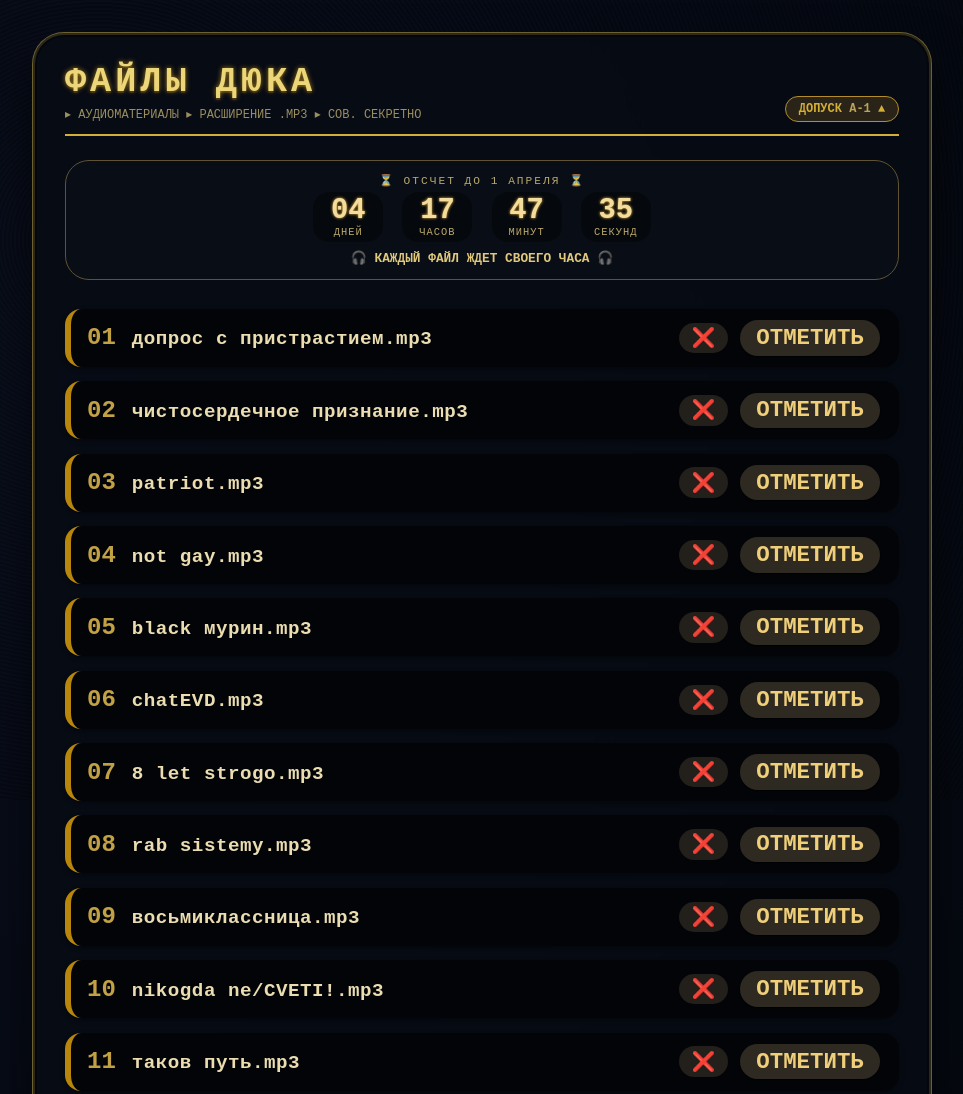
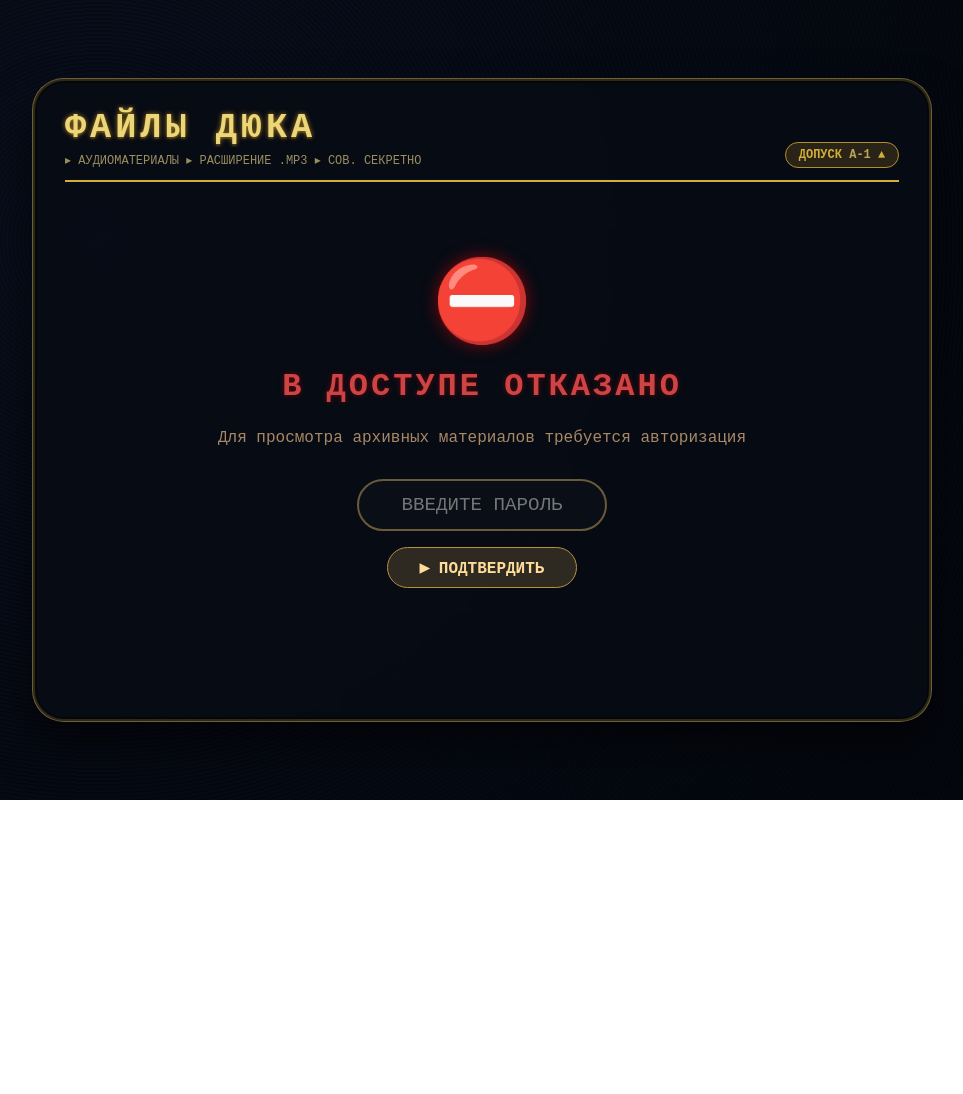
Before and after one commit to kissska123/filesduk, a plain HTML site: page index.html in a window 1280 px wide. Shown: the top 1094 px of the page, without its empty margins (158-1121 px from the left). After the commit the page ends 800 px from the top, so only its background shows below. Drawn offline with Linux system fonts and the light colour scheme.

Commit message:
Update index.html

```diff
--- a/index.html
+++ b/index.html
@@ -3,7 +3,7 @@
 <head>
     <meta charset="UTF-8">
     <meta name="viewport" content="width=device-width, initial-scale=1.0, user-scalable=yes">
-    <title>ФАЙЛЫ ДЮКА — АУДИОАРХИВ</title>
+    <title>ФАЙЛЫ ДЮКА — ДОСТУП ОГРАНИЧЕН</title>
     <style>
         * {
             margin: 0;
@@ -22,7 +22,6 @@
             position: relative;
         }
 
-        /* Эффект шума / зерна */
         body::before {
             content: "";
             position: fixed;
@@ -35,7 +34,7 @@
             z-index: 1;
         }
 
-        /* ГЛАВНЫЙ КОНТЕЙНЕР */
+        /* Главный контейнер */
         .dossier {
             max-width: 900px;
             width: 100%;
@@ -49,7 +48,6 @@
             z-index: 2;
         }
 
-        /* шапка с грифом */
         .header {
             border-bottom: 2px solid #d4af37;
             margin-bottom: 1.5rem;
@@ -89,7 +87,93 @@
             font-family: monospace;
         }
 
-        /* ТАЙМЕР (счетчик до 1 апреля) */
+        /* Блок отказа в доступе */
+        .access-denied {
+            text-align: center;
+            padding: 3rem 1rem;
+        }
+
+        .denied-icon {
+            font-size: 5rem;
+            margin-bottom: 1rem;
+            filter: drop-shadow(0 0 8px rgba(255, 0, 0, 0.5));
+        }
+
+        .denied-title {
+            font-size: 2rem;
+            font-weight: bold;
+            color: #c44;
+            text-transform: uppercase;
+            letter-spacing: 3px;
+            margin-bottom: 1.5rem;
+            text-shadow: 0 0 5px rgba(200, 0, 0, 0.5);
+        }
+
+        .denied-message {
+            font-size: 1rem;
+            color: #aa8866;
+            margin-bottom: 2rem;
+            font-family: monospace;
+        }
+
+        .password-form {
+            display: flex;
+            flex-direction: column;
+            align-items: center;
+            gap: 1rem;
+        }
+
+        .password-input {
+            background: #0a0e16;
+            border: 2px solid #6a5a3a;
+            padding: 0.8rem 1.5rem;
+            font-size: 1.2rem;
+            font-family: monospace;
+            color: #ecd67a;
+            border-radius: 3rem;
+            width: 250px;
+            text-align: center;
+            outline: none;
+            transition: 0.2s;
+        }
+
+        .password-input:focus {
+            border-color: #d4af37;
+            box-shadow: 0 0 12px rgba(212, 175, 55, 0.4);
+        }
+
+        .password-btn {
+            background: #2e2a22;
+            border: 1px solid #b98f40;
+            color: #ffdd99;
+            padding: 0.6rem 2rem;
+            border-radius: 3rem;
+            font-weight: bold;
+            cursor: pointer;
+            transition: 0.2s;
+            font-family: monospace;
+            font-size: 1rem;
+        }
+
+        .password-btn:hover {
+            background: #5a431f;
+            color: white;
+            border-color: #e6bc6e;
+        }
+
+        .error-msg {
+            color: #ff8866;
+            font-size: 0.8rem;
+            margin-top: 0.5rem;
+            min-height: 2rem;
+        }
+
+        /* Основной контент (скрыт до ввода пароля) */
+        .main-content {
+            display: none;
+        }
+
+        /* Таймер */
         .timer-section {
             background: #0b0f18cc;
             border-radius: 1.5rem;
@@ -112,7 +196,6 @@
             justify-content: center;
             gap: 1.2rem;
             flex-wrap: wrap;
-            font-family: monospace;
         }
 
         .timer-block {
@@ -127,50 +210,41 @@
             font-weight: bold;
             color: #f2dd9f;
             line-height: 1;
-            text-shadow: 0 0 3px #ffbf40;
         }
 
         .timer-unit {
             font-size: 0.65rem;
             color: #bba86b;
-            letter-spacing: 1px;
         }
 
         .timer-status {
             font-size: 0.8rem;
             margin-top: 0.5rem;
             color: #e0c87c;
-            font-weight: bold;
         }
 
-        /* сетка списка */
         .files-list {
             display: flex;
             flex-direction: column;
             gap: 0.9rem;
-            margin: 1.5rem 0 1.5rem 0;
+            margin: 1.5rem 0;
         }
 
-        /* карточка файла */
         .file-item {
             background: rgba(0, 0, 0, 0.55);
             border-left: 6px solid #b8860b;
             border-radius: 1rem;
-            padding: 0.7rem 1.2rem 0.7rem 1rem;
+            padding: 0.7rem 1.2rem;
             display: flex;
             align-items: center;
             justify-content: space-between;
             flex-wrap: wrap;
             gap: 1rem;
-            transition: 0.2s;
-            backdrop-filter: blur(2px);
-            box-shadow: 0 2px 5px rgba(0,0,0,0.4);
         }
 
         .file-item.completed {
             border-left-color: #2c9c4a;
             background: rgba(20, 35, 25, 0.7);
-            opacity: 0.85;
         }
 
         .file-info {
@@ -184,7 +258,6 @@
             font-size: 1.5rem;
             font-weight: bold;
             color: #c2a144;
-            font-family: monospace;
             min-width: 2rem;
         }
 
@@ -192,24 +265,7 @@
             font-size: 1.2rem;
             font-weight: 600;
             color: #ebddb0;
-            letter-spacing: 0.5px;
-            font-family: 'Courier New', monospace;
             word-break: break-all;
-        }
-
-        .file-ext {
-            font-size: 0.85rem;
-            background: #2f2a1e;
-            padding: 0.1rem 0.4rem;
-            border-radius: 8px;
-            color: #c7b26b;
-            font-weight: normal;
-            margin-left: 0.3rem;
-        }
-
-        .file-status {
-            font-size: 1.5rem;
-            font-weight: bold;
         }
 
         .status-badge {
@@ -217,15 +273,11 @@
             background: #231f1a;
             padding: 0.2rem 0.8rem;
             border-radius: 40px;
-            display: inline-block;
-            font-weight: bold;
-            font-family: monospace;
         }
 
         .completed .status-badge {
             background: #1f4529;
             color: #a5f0b0;
-            box-shadow: 0 0 4px #60e080;
         }
 
         .toggle-btn {
@@ -233,27 +285,16 @@
             border: none;
             color: #f0cf7a;
             font-size: 1.4rem;
-            font-weight: bold;
             padding: 0.3rem 1rem;
             border-radius: 2rem;
             cursor: pointer;
-            transition: 0.15s linear;
             font-family: monospace;
-            box-shadow: 0 1px 3px black;
         }
 
         .toggle-btn:hover {
             background: #4f3e22;
-            color: #ffeaac;
-            transform: scale(0.97);
         }
 
-        .completed .toggle-btn {
-            background: #2b5e3b;
-            color: #d4ffc4;
-        }
-
-        /* счетчик и кнопка сброса */
         .stats-panel {
             background: #0b0e16b3;
             border-radius: 1.5rem;
@@ -272,7 +313,6 @@
             background: #00000066;
             padding: 0.4rem 1rem;
             border-radius: 2rem;
-            font-weight: bold;
             color: #f2df9e;
         }
 
@@ -282,20 +322,10 @@
             color: #ffdd99;
             padding: 0.5rem 1.2rem;
             border-radius: 2rem;
-            font-weight: bold;
             cursor: pointer;
-            transition: 0.2s;
             font-family: monospace;
-            font-size: 0.9rem;
         }
 
-        .reset-btn:hover {
-            background: #5a431f;
-            color: white;
-            border-color: #e6bc6e;
-        }
-
-        /* футер */
         .footer-note {
             margin-top: 1.6rem;
             font-size: 0.7rem;
@@ -313,29 +343,15 @@
         }
 
         @media (max-width: 580px) {
-            .dossier {
-                padding: 1.2rem;
-            }
-            .file-name {
-                font-size: 0.95rem;
-            }
-            .file-index {
-                font-size: 1.2rem;
-            }
-            .title-main {
-                font-size: 1.6rem;
-            }
-            .timer-number {
-                font-size: 1.2rem;
-            }
-            .timer-block {
-                min-width: 50px;
-            }
+            .dossier { padding: 1.2rem; }
+            .file-name { font-size: 0.95rem; }
+            .title-main { font-size: 1.6rem; }
+            .timer-number { font-size: 1.2rem; }
         }
     </style>
 </head>
 <body>
-<div class="dossier">
+<div class="dossier" id="app">
     <div class="header">
         <div>
             <div class="title-main">ФАЙЛЫ ДЮКА</div>
@@ -344,7 +360,20 @@
         <div class="stamp">ДОПУСК <span style="color:#bca458;">A-1</span> ▲</div>
     </div>
 
-    <!-- Счетчик до 1 апреля -->
+    <!-- Блок отказа в доступе (пока пароль не введен) -->
+    <div id="accessDeniedBlock" class="access-denied">
+        <div class="denied-icon">⛔</div>
+        <div class="denied-title">В ДОСТУПЕ ОТКАЗАНО</div>
+        <div class="denied-message">Для просмотра архивных материалов требуется авторизация</div>
+        <div class="password-form">
+            <input type="password" id="passwordInput" class="password-input" placeholder="ВВЕДИТЕ ПАРОЛЬ" autocomplete="off">
+            <button id="unlockBtn" class="password-btn">▶ ПОДТВЕРДИТЬ</button>
+            <div id="errorMsg" class="error-msg"></div>
+        </div>
+    </div>
+
+    <!-- Основной контент (скрыт до разблокировки) -->
+    <div id="mainContent" class="main-content">
         <div class="timer-section" id="timerSection">
             <div class="timer-label">⏳ ОТСЧЕТ ДО 1 АПРЕЛЯ ⏳</div>
             <div class="timer-display" id="timerDisplay">
@@ -353,12 +382,10 @@
                 <div class="timer-block"><div class="timer-number" id="minutes">00</div><div class="timer-unit">МИНУТ</div></div>
                 <div class="timer-block"><div class="timer-number" id="seconds">00</div><div class="timer-unit">СЕКУНД</div></div>
             </div>
-        <div class="timer-status" id="timerStatus">⚡ АРХИВ ЗАКРОЕТСЯ? НЕТ, ЭТО ПРОСТО ТАЙМЕР ⚡</div>
+            <div class="timer-status" id="timerStatus">⚡ АРХИВ РАЗБЛОКИРОВАН ⚡</div>
         </div>
 
-    <div class="files-list" id="filesContainer">
-        <!-- Динамическое наполнение -->
-    </div>
+        <div class="files-list" id="filesContainer"></div>
 
         <div class="stats-panel">
             <div class="counter" id="progressCounter">ЗАКРЫТО: 0 / 11</div>
@@ -373,9 +400,16 @@
             <div>© АУДИОАРХИВ ДЮКА · ДОСТУП ПО СПЕЦКОДУ</div>
         </div>
     </div>
+</div>
 
 <script>
-    // ========== ОСНОВНЫЕ ДАННЫЕ (11 ФАЙЛОВ С .MP3) ==========
+    // ⚡ ПАРОЛЬ ДЛЯ ДОСТУПА (можно изменить)
+    const SECRET_PASSWORD = "СОФЬЯ";
+
+    // Состояние разблокировки
+    let isUnlocked = false;
+
+    // Данные файлов
     const FILES_DATA = [
         { id: 0, baseName: "допрос с пристрастием", displayBase: "допрос с пристрастием" },
         { id: 1, baseName: "чистосердечное признание", displayBase: "чистосердечное признание" },
@@ -390,15 +424,19 @@
         { id: 10, baseName: "таков путь", displayBase: "таков путь" }
     ];
 
-    // Расширение .mp3 для всех
     const FILE_EXT = ".mp3";
-
-    // Ключ для localStorage
     const STORAGE_KEY = "duke_files_mp3_status";
 
     let filesCompleted = new Array(11).fill(false);
 
-    // ========== УПРАВЛЕНИЕ СОСТОЯНИЕМ ==========
+    // DOM элементы
+    const accessDeniedBlock = document.getElementById('accessDeniedBlock');
+    const mainContent = document.getElementById('mainContent');
+    const passwordInput = document.getElementById('passwordInput');
+    const unlockBtn = document.getElementById('unlockBtn');
+    const errorMsg = document.getElementById('errorMsg');
+
+    // Функции работы с хранилищем
     function loadState() {
         const saved = localStorage.getItem(STORAGE_KEY);
         if (saved) {
@@ -421,7 +459,6 @@
         localStorage.setItem(STORAGE_KEY, JSON.stringify(filesCompleted));
     }
 
-    // Экранирование HTML
     function escapeHtml(str) {
         return str.replace(/[&<>]/g, function(m) {
             if (m === '&') return '&amp;';
@@ -431,7 +468,6 @@
         });
     }
 
-    // Рендер списка файлов (имена с .mp3)
     function renderList() {
         const container = document.getElementById('filesContainer');
         if (!container) return;
@@ -454,21 +490,7 @@
             const statusMark = isCompleted ? '✅' : '❌';
             const idxFormatted = (i+1).toString().padStart(2, '0');
 
-            // формируем имя с .mp3 в конце. Сохраняем оригинальный вид + расширение
             let displayBaseName = file.displayBase;
-            // для особых случаев сохраняем стилистику
-            if (file.baseName === "8 let strogo") displayBaseName = "8 let strogo";
-            if (file.baseName === "rab sistemy") displayBaseName = "rab sistemy";
-            if (file.baseName === "nikogda ne/CVETI!") displayBaseName = "nikogda ne/CVETI!";
-            if (file.baseName === "black мурин") displayBaseName = "black мурин";
-            if (file.baseName === "chatEVD") displayBaseName = "chatEVD";
-            if (file.baseName === "patriot") displayBaseName = "patriot";
-            if (file.baseName === "not gay") displayBaseName = "not gay";
-            if (file.baseName === "допрос с пристрастием") displayBaseName = "допрос с пристрастием";
-            if (file.baseName === "чистосердечное признание") displayBaseName = "чистосердечное признание";
-            if (file.baseName === "восьмиклассница") displayBaseName = "восьмиклассница";
-            if (file.baseName === "таков путь") displayBaseName = "таков путь";
-
             const fullFileName = `${displayBaseName}${FILE_EXT}`;
 
             html += `
@@ -478,9 +500,7 @@
                         <span class="file-name">${escapeHtml(fullFileName)}</span>
                     </div>
                     <div style="display: flex; align-items: center; gap: 12px;">
-                        <span class="file-status">
                         <span class="status-badge">${statusMark}</span>
-                        </span>
                         <button class="toggle-btn" data-id="${i}">${isCompleted ? 'ЗАКРЫТЬ' : 'ОТМЕТИТЬ'}</button>
                     </div>
                 </div>
@@ -488,7 +508,6 @@
         }
         container.innerHTML = html;
 
-        // обработчики на кнопки
         document.querySelectorAll('.toggle-btn').forEach(btn => {
             btn.addEventListener('click', (e) => {
                 e.stopPropagation();
@@ -513,21 +532,18 @@
         renderList();
     }
 
-    // ========== ТАЙМЕР ДО 1 АПРЕЛЯ ==========
+    // Таймер до 1 апреля
     function updateAprilTimer() {
-        // Целевая дата: 1 апреля текущего года. Если сегодня уже после 1 апреля, то показываем следующий год
         const now = new Date();
         let targetYear = now.getFullYear();
-        let targetDate = new Date(targetYear, 3, 1); // месяц 3 = апрель (0-индекс)
+        let targetDate = new Date(targetYear, 3, 1);
 
         if (now > targetDate) {
-            // если уже прошел 1 апреля этого года, берем следующий год
             targetDate = new Date(targetYear + 1, 3, 1);
         }
 
         const diffMs = targetDate - now;
         if (diffMs <= 0) {
-            // теоретически 1 апреля наступило ровно
             document.getElementById('days').innerText = '00';
             document.getElementById('hours').innerText = '00';
             document.getElementById('minutes').innerText = '00';
@@ -551,31 +567,33 @@
         const statusDiv = document.getElementById('timerStatus');
         if (statusDiv) {
             if (days === 0 && hours === 0 && minutes < 30) {
-                statusDiv.innerHTML = '⚠️ МЕНЕЕ 30 МИНУТ ДО 1 АПРЕЛЯ! ГОТОВЬТЕСЬ ⚠️';
+                statusDiv.innerHTML = '⚠️ МЕНЕЕ 30 МИНУТ ДО 1 АПРЕЛЯ! ⚠️';
             } else if (days === 0 && hours < 1) {
-                statusDiv.innerHTML = '🔥 МЕНЕЕ ЧАСА ДО 1 АПРЕЛЯ! АРХИВ ОЖИВАЕТ 🔥';
+                statusDiv.innerHTML = '🔥 МЕНЕЕ ЧАСА ДО 1 АПРЕЛЯ! 🔥';
             } else if (days === 0) {
                 statusDiv.innerHTML = '⏰ СЕГОДНЯ 1 АПРЕЛЯ? ПОКА НЕТ, НО СКОРО ⏰';
             } else if (days < 3) {
-                statusDiv.innerHTML = '📼 ВСЕГО НЕСКОЛЬКО ДНЕЙ ДО АПРЕЛЬСКОГО РИТУАЛА 📼';
+                statusDiv.innerHTML = '📼 ВСЕГО НЕСКОЛЬКО ДНЕЙ ДО ПРАВДЫ 📼';
             } else {
-                statusDiv.innerHTML = '🎧 КАЖДЫЙ ФАЙЛ ЖДЕТ СВОЕГО ЧАСА 🎧';
+                statusDiv.innerHTML = '🎧 ОТСЧЕТ ДО 1 АПРЕЛЯ — КАЖДЫЙ ФАЙЛ .MP3 ЖДЕТ СВОЕГО ЧАСА 🎧';
             }
         }
     }
 
-    // запускаем таймер с интервалом 1 секунда
     let timerInterval = null;
     function startAprilTimer() {
         updateAprilTimer();
         if (timerInterval) clearInterval(timerInterval);
-        timerInterval = setInterval(() => {
-            updateAprilTimer();
-        }, 1000);
+        timerInterval = setInterval(updateAprilTimer, 1000);
     }
 
-    // ========== ИНИЦИАЛИЗАЦИЯ ==========
-    function init() {
+    // Разблокировка контента
+    function unlockContent() {
+        isUnlocked = true;
+        accessDeniedBlock.style.display = 'none';
+        mainContent.style.display = 'block';
+
+        // Загружаем данные и запускаем всё
         loadState();
         renderList();
         startAprilTimer();
@@ -589,7 +607,7 @@
             });
         }
 
-        // Декоративный эффект "мигания" для таймера при приближении (просто атмосфера)
+        // Декоративный эффект
         setInterval(() => {
             const timerSection = document.getElementById('timerSection');
             if (timerSection) {
@@ -609,7 +627,31 @@
         }, 2000);
     }
 
-    init();
+    // Проверка пароля
+    function checkPassword() {
+        const enteredPassword = passwordInput.value.trim();
+        if (enteredPassword === SECRET_PASSWORD) {
+            errorMsg.innerText = "";
+            unlockContent();
+        } else {
+            errorMsg.innerText = "❌ НЕВЕРНЫЙ ПАРОЛЬ. ДОСТУП ЗАПРЕЩЕН.";
+            passwordInput.value = "";
+            passwordInput.focus();
+        }
+    }
+
+    // Обработчики
+    unlockBtn.addEventListener('click', checkPassword);
+    passwordInput.addEventListener('keypress', (e) => {
+        if (e.key === 'Enter') {
+            checkPassword();
+        }
+    });
+
+    // При загрузке проверяем, не разблокирован ли уже (по localStorage можно сделать "сессию", но по ТЗ нужно при каждом входе)
+    // Для безопасности всегда показываем форму входа
+    accessDeniedBlock.style.display = 'block';
+    mainContent.style.display = 'none';
 </script>
 </body>
 </html>
```
Lines whose indentation alone changed are shown as unchanged.
